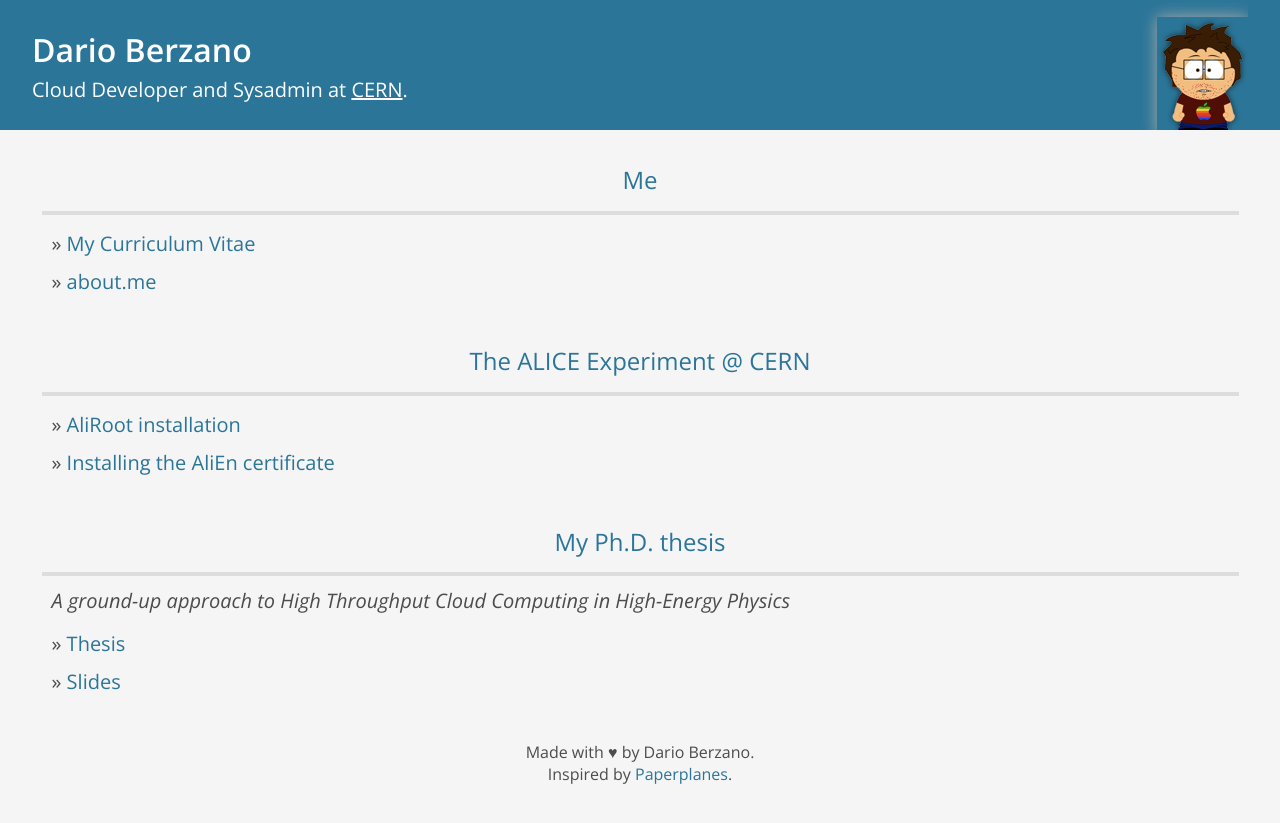
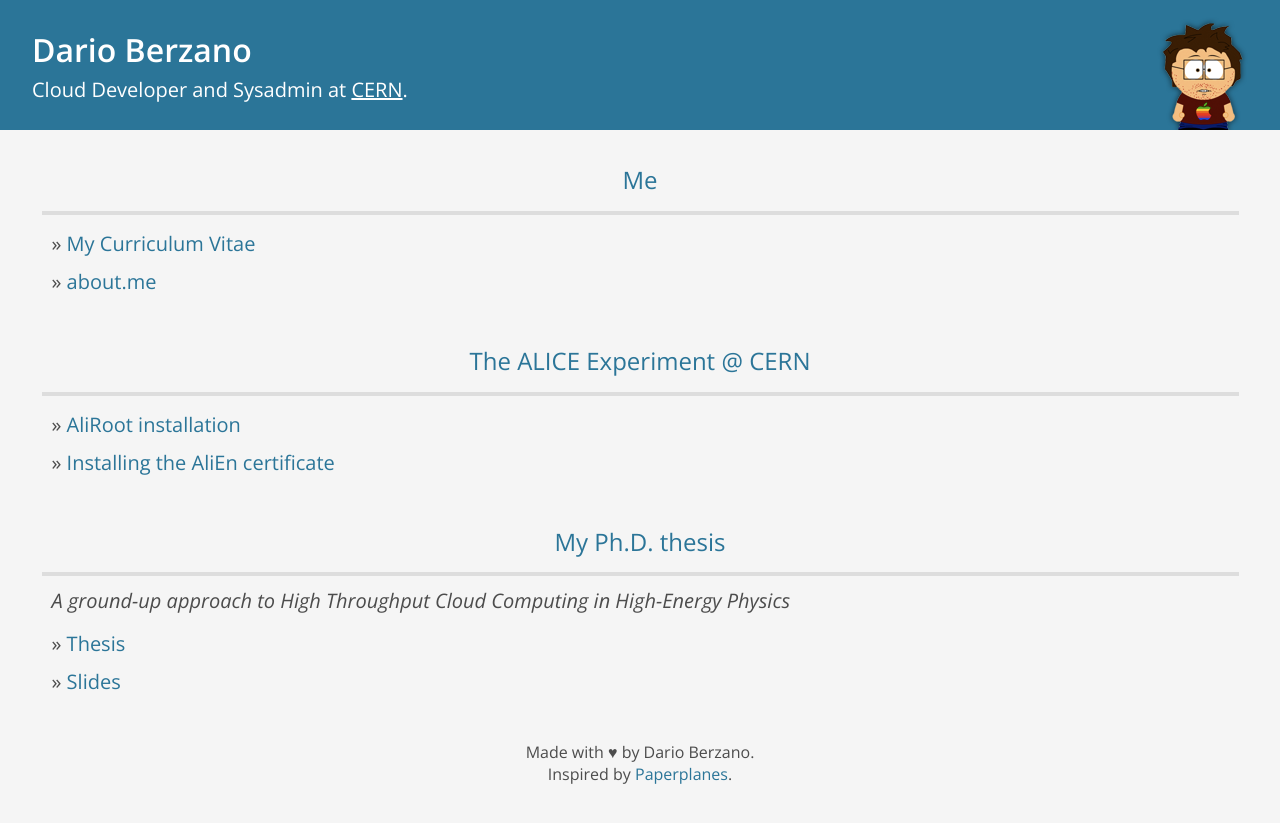
Before and after one commit to dberzano/dberzano.github.io, a Jekyll site: the page built from index.html, in a window 1280 px wide. Shown: the top 823 px of the page. Built offline with Jekyll 4.4.1, drawn with Linux system fonts in a browser that asks for light colours; Markdown is read by kramdown in place of the engine named in the settings; the list of posts is cut into pages by our own code.

Commit message:
Fix: only images in content have shadows

```diff
--- a/css/screen.css
+++ b/css/screen.css
@@ -17,7 +17,7 @@
   text-align: center;
 }
 
-img {
+#content img {
   max-width: 95%;
   margin: 0 auto;
   display: block;
```
